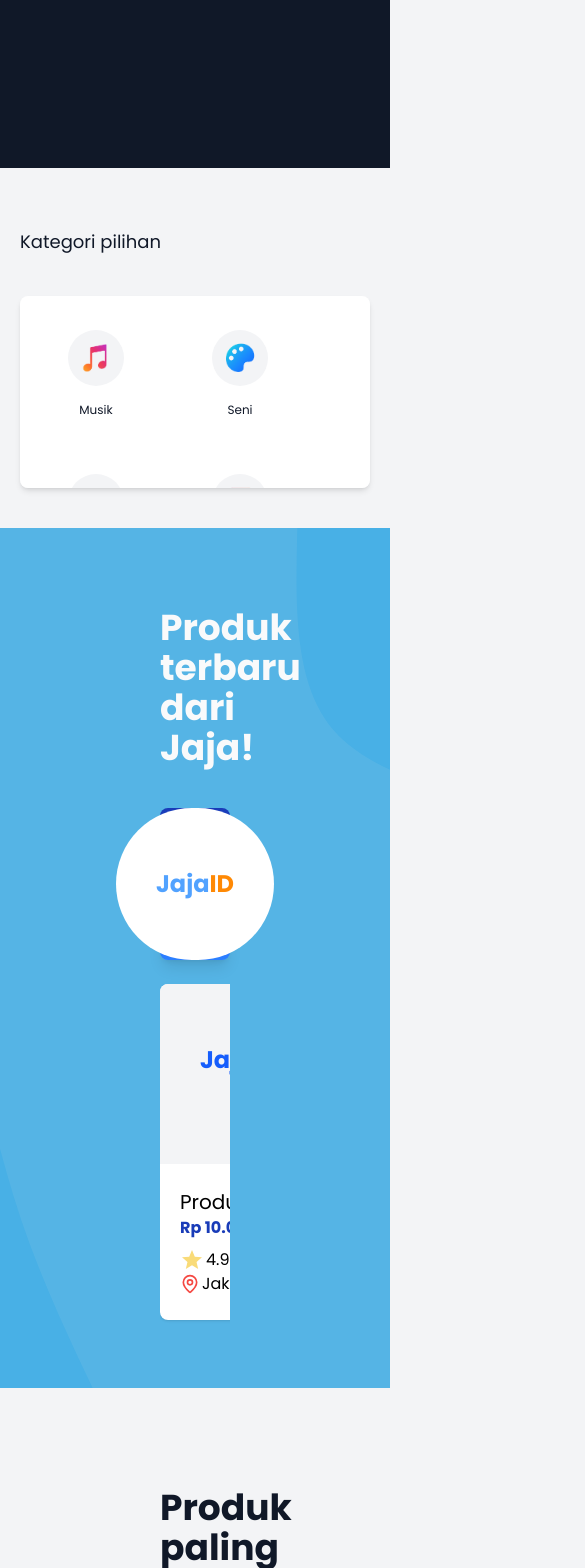
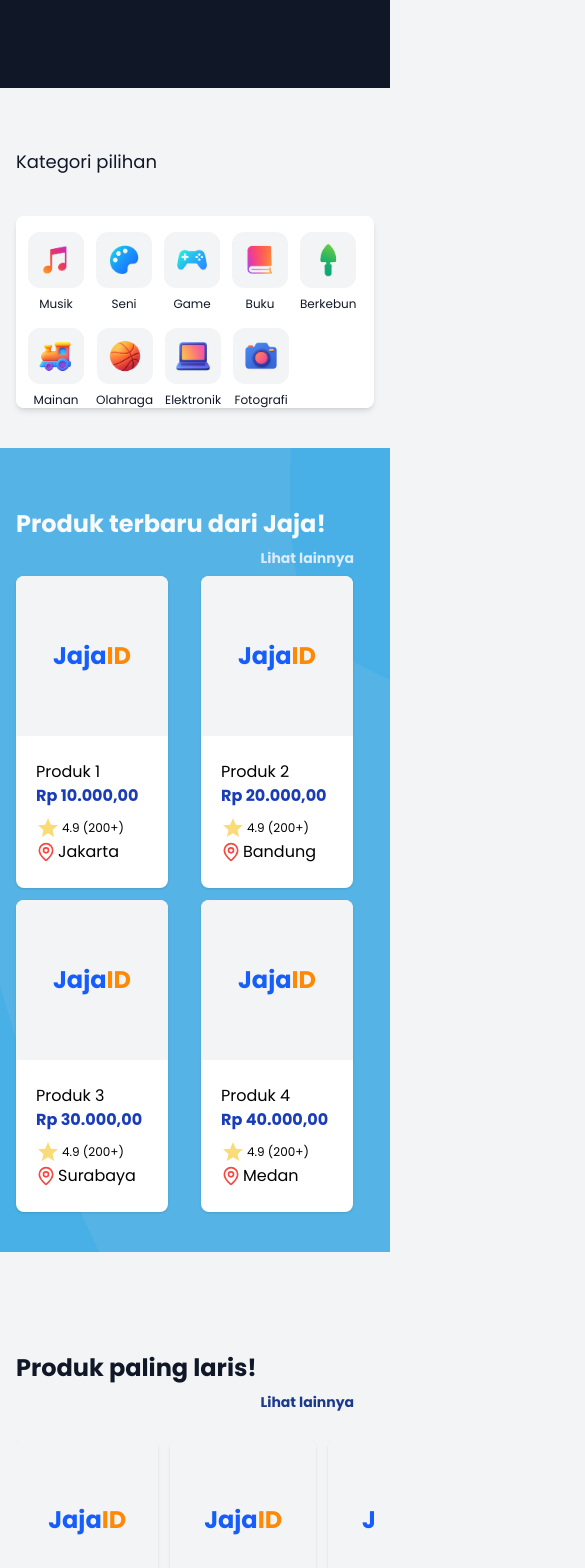
Before and after one commit to zufar-irawan/Jaja-Frontend, a Next.js app: page / in a window 390 px wide. Shown: the part 400-1968 px from the top of the page, 585 px wide, since content can reach past the window. Built offline with nearby package versions, Linux system fonts and the light colour scheme; no server answers.

Commit message:
Home page responsiveness done

```diff
--- a/src/app/page.tsx
+++ b/src/app/page.tsx
@@ -3,11 +3,14 @@
 import ProductCard from '@/components/ProductCard'
 import useIsMobile from '@/hooks/useIsMobile'
 import Image from 'next/image'
+import { useEffect, useState } from 'react'
+import api from '@/utils/api'
 
 // Home Page
 export default function Home() {
 
     const isMobile = useIsMobile()
+    const numberToSliceFeatured = isMobile ? 4 : 8
 
     const categories = [
         { name: 'Musik', icon: '/category/Musik.png' },
@@ -34,31 +37,33 @@ export default function Home() {
         { name: 'Produk 9', price: 90000, image: '', address: 'Palembang' },
         { name: 'Produk 10', price: 100000, image: '', address: 'Balikpapan' },
     ]
+    const numberToSliceRecommended = isMobile ? 6 : 12
 
     return (
-        <div className="gap-y-10 flex flex-col">
+        <div className="flex flex-col gap-y-10">
 
             {/* Hero Banner */}
-            <section className="text-gray-50 text-4xl flex flex-row w-full min-h-[400px] bg-gray-900 items-center justify-center">
+            <section className="flex w-full min-h-80 items-center justify-center bg-gray-900 px-4 text-center text-3xl text-gray-50 sm:min-h-[360px] sm:px-8 sm:text-4xl lg:min-h-[400px] lg:px-20 lg:text-5xl">
                 Welcome to our app!
             </section>
 
             {/* Category Section */}
-            <section className="w-full flex flex-col gap-y-5 px-5 sm:px-10 lg:px-40">
+            <section className="flex w-full flex-col gap-y-5 px-4 sm:px-8 lg:px-20 xl:px-40">
 
-                <header className="py-5 text-lg sm:text-xl lg:text-4xl text-gray-900">Kategori pilihan</header>
+                <header className="py-5 text-lg text-gray-900 sm:text-2xl lg:text-4xl">Kategori pilihan</header>
 
                 <div
-                    className={`flex h-48 min-h-48 w-full rounded-lg bg-white px-3 py-4 shadow-md sm:px-6 md:px-8 ${isMobile
-                        ? 'flex-wrap content-start gap-4 overflow-y-auto'
-                        : 'items-center gap-6 overflow-x-auto'
+                    className={`flex h-48 w-full px-3 py-4 rounded-lg bg-white shadow-md
+                        ${isMobile
+                            ? 'flex-wrap gap-3 overflow-y-auto items-center'
+                            : 'items-center gap-5 overflow-x-auto'
                         }`}>
                     {categories.map((item, index) => (
                         <div
                             key={index}
-                            className="flex h-32 w-32 flex-col items-center justify-center gap-3 transition-transform hover:scale-105 sm:h-36 sm:w-36">
+                            className="flex flex-col items-center justify-center gap-1 transition-transform hover:scale-105 sm:h-36 sm:w-36">
                             <div
-                                className="flex h-14 w-14 items-center justify-center rounded-full bg-gray-100 sm:h-16 sm:w-16 lg:h-20 lg:w-20">
+                                className="flex h-14 w-14 items-center justify-center rounded-xl bg-gray-100 sm:h-16 sm:w-16 lg:h-20 lg:w-20">
                                 <Image
                                     src={item.icon}
                                     alt={item.name}
@@ -77,32 +82,32 @@ export default function Home() {
             </section>
 
             {/* Featured Product */}
-            <section className="w-full flex flex-col gap-y-5 px-40 py-15 wave wave-svg">
+            <section className="w-full flex flex-col py-10 px-4 sm:px-10 lg:px-40 wave wave-svg">
 
-                <header className="text-4xl font-bold text-gray-50 py-5">
-                    Produk terbaru dari Jaja!
+                <header className="w-full flex flex-col gap-y-2 pt-5 font-bold">
+                    <p className="text-2xl text-gray-50 sm:text-3xl lg:text-4xl">
+                        Produk terbaru dari Jaja!
+                    </p>
+
+                    <p className="mb-2 flex justify-end pr-5 text-sm text-blue-100 transition-transform hover:-translate-y-1 sm:text-base lg:text-xl">
+                        Lihat lainnya
+                    </p>
                 </header>
 
-                <div className={`flex w-full ${isMobile ? 'flex-col gap-6' : 'flex-row'}`}>
+                <div className="flex w-full flex-col items-center gap-6 md:flex-row md:items-stretch md:gap-8">
 
                     {/* Div Cover */}
-                    <div
-                        className={`bg-linear-to-t shadow-lg from-blue-500 to-blue-800 rounded-lg flex flex-col items-center justify-center ${isMobile ? 'w-full' : 'w-130'
-                            }`}>
-                        <p className="text-blue-400 text-2xl bg-white rounded-full font-bold text-center px-10 py-15">
+                    <div className="hidden h-175 w-full max-w-sm flex-col items-center justify-center rounded-lg bg-linear-to-t from-blue-500 to-blue-800 shadow-lg md:flex lg:max-w-none lg:w-130">
+                        <p className="rounded-full bg-white px-5 py-10 text-center text-2xl font-bold text-blue-400">
                             Jaja
                             <span className="text-orange-400">ID</span>
                         </p>
                     </div>
 
                     {/* Product Item grid */}
-                    <div
-                        className={`${isMobile
-                            ? 'flex w-full flex-nowrap gap-4 overflow-x-auto pb-2'
-                            : 'ml-5 grid w-full grid-cols-[repeat(auto-fit,minmax(10rem,1fr))] gap-x-3 gap-y-5'
-                            }`}>
-                        {products.slice(0, 8).map((item, index) => (
-                            <ProductCard index={index} item={item} />
+                    <div className="w-full grid grid-cols-2 gap-3 sm:grid-cols-3 lg:ml-5 lg:grid-cols-[repeat(auto-fit,minmax(10rem,1fr))] lg:gap-4">
+                        {products.slice(0, numberToSliceFeatured).map((item, index) => (
+                            <ProductCard key={`${item.name}-${index}`} index={index} item={item} />
                         ))}
                     </div>
 
@@ -111,30 +116,42 @@ export default function Home() {
             </section>
 
             {/* TOP PRODUCT */}
-            <section className='px-40 w-full flex flex-col gap-y-5 py-15'>
+            <section className="w-full flex flex-col gap-y-5 py-15 px-4 sm:px-10 lg:px-40">
 
-                <header className='text-gray-900 font-bold text-4xl'>
-                    Produk paling laris!
+                <header className="flex w-full flex-col gap-y-2 font-bold">
+                    <p className="text-2xl text-gray-900 sm:text-3xl lg:text-4xl">
+                        Produk paling laris!
+                    </p>
+
+                    <p className="mb-2 flex justify-end pr-5 text-sm text-blue-900 transition-transform hover:-translate-y-1 sm:text-base lg:text-xl">
+                        Lihat lainnya
+                    </p>
                 </header>
 
-                <div className='flex flex-row gap-x-3'>
+                <div className='flex flex-row gap-x-3 overflow-x-auto pb-2 sm:gap-x-4'>
                     {products.slice(0, 6).map((item, index) => (
-                        <ProductCard index={index} item={item} />
+                        <ProductCard key={`top-${item.name}-${index}`} index={index} item={item} />
                     ))}
                 </div>
             </section>
 
-            {/* Mungkin anda suka */}
-            <section className='flex flex-col w-full px-40 py-15 gap-y-5'>
+            {/* FOR YOU PRODUCTS */}
+            <section className="flex w-full flex-col items-center gap-y-6 py-15 px-4 sm:px-8 lg:px-20 xl:px-32">
 
-                <header className='text-gray-900 font-bold text-4xl'>
+                <header className='text-center text-2xl font-bold text-gray-900 sm:text-3xl lg:text-4xl'>
                     Mungkin kamu juga suka
                 </header>
 
-                <div className="w-full flex flex-wrap gap-x-3 gap-y-5">
-                    {products.map((item, index) => (
-                        <ProductCard index={index} item={item} />
+                <div className="grid w-full grid-cols-2 gap-2 sm:grid-cols-3 sm:gap-3 md:grid-cols-4 lg:grid-cols-5 lg:gap-3 xl:grid-cols-6">
+                    {products.slice(0, numberToSliceRecommended).map((item, index) => (
+                        <ProductCard key={`recommend-${item.name}-${index}`} index={index} item={item} />
                     ))}
+                </div>
+
+                <div className='flex w-full justify-center'>
+                    <div className='w-fit rounded-4xl bg-blue-400 px-8 py-4 text-center font-bold text-gray-50 transition-colors hover:bg-blue-300'>
+                        Lihat lainnya
+                    </div>
                 </div>
             </section>
         </div>
--- a/src/components/ProductCard.tsx
+++ b/src/components/ProductCard.tsx
@@ -1,3 +1,4 @@
+import useIsMobile from '@/hooks/useIsMobile'
 import formatCurrency from '@/utils/format'
 import { MapPin } from 'lucide-react'
 
@@ -12,17 +13,21 @@ type ProductCardProps = {
 }
 
 export default function ProductCard({ index, item }: ProductCardProps) {
+    const isMobile = useIsMobile()
+
     return (
         <div
             key={index}
-            className="w-48 bg-white hover:shadow-xl transition-all h-fit cursor-pointer shadow-sm rounded-lg">
-            <p className="text-blue-600 bg-gray-100 h-45 text-2xl font-bold rounded-t-lg text-center px-10 py-15">
+            className={`bg-white hover:shadow-xl transition-all h-fit cursor-pointer shadow-sm rounded-lg
+                ${isMobile ? 'w-38' : 'w-48'}
+            `}>
+            <p className={`text-blue-600 bg-gray-100 ${isMobile ? 'h-40' : 'h-45'} text-2xl font-bold rounded-t-lg text-center flex items-center justify-center`}>
                 Jaja
                 <span className="text-orange-400">ID</span>
             </p>
 
             <div className='px-5 py-6'>
-                <p className="text-start text-xl">{item.name}</p>
+                <p className={`text-start ${isMobile ? 'text-md' : 'text-xl'}`}>{item.name}</p>
                 <p className="text-start font-bold text-blue-800">{formatCurrency(item.price)}</p>
 
                 <div className="flex flex-row items-center mt-2 gap-0.5">
@@ -36,7 +41,7 @@ export default function ProductCard({ index, item }: ProductCardProps) {
                         <path d="m233-120 65-281L80-590l288-25 112-265 112 265 288 25-218 189 65 281-247-149-247 149Z" />
                     </svg>
 
-                    <p className='items-center'>4.9 (200+)</p>
+                    <p className={`items-center ${isMobile ? 'text-xs' : ''}`}>4.9 (200+)</p>
                 </div>
 
                 <div className="flex flex-row items-center gap-0.5">
--- a/src/hooks/useIsMobile.ts
+++ b/src/hooks/useIsMobile.ts
@@ -1,27 +1,21 @@
-import { useState, useEffect } from 'react';
+import { useEffect, useState } from 'react'
 
 const MOBILE_BREAKPOINT = 768
 
-const getIsMobile = () => window.innerWidth < MOBILE_BREAKPOINT
-
 const useIsMobile = () => {
-    const [isMobile, setIsMobile] = useState(getIsMobile());
+    const [isMobile, setIsMobile] = useState(false)
 
     useEffect(() => {
-        const handleResize = () => {
-            const newIsMobile = getIsMobile();
+        const getIsMobile = () =>
+            typeof window !== 'undefined' && window.innerWidth < MOBILE_BREAKPOINT
 
-            if (newIsMobile !== isMobile) {
-                setIsMobile(newIsMobile);
-            }
-        }
+        const updateIsMobile = () => setIsMobile(getIsMobile())
 
-        window.addEventListener('resize', handleResize);
+        updateIsMobile() // check immediately after mount
+        window.addEventListener('resize', updateIsMobile)
 
-        return () => {
-            window.removeEventListener('resize', handleResize);
-        }
-    }, [isMobile])
+        return () => window.removeEventListener('resize', updateIsMobile)
+    }, [])
 
     return isMobile
 }
```
